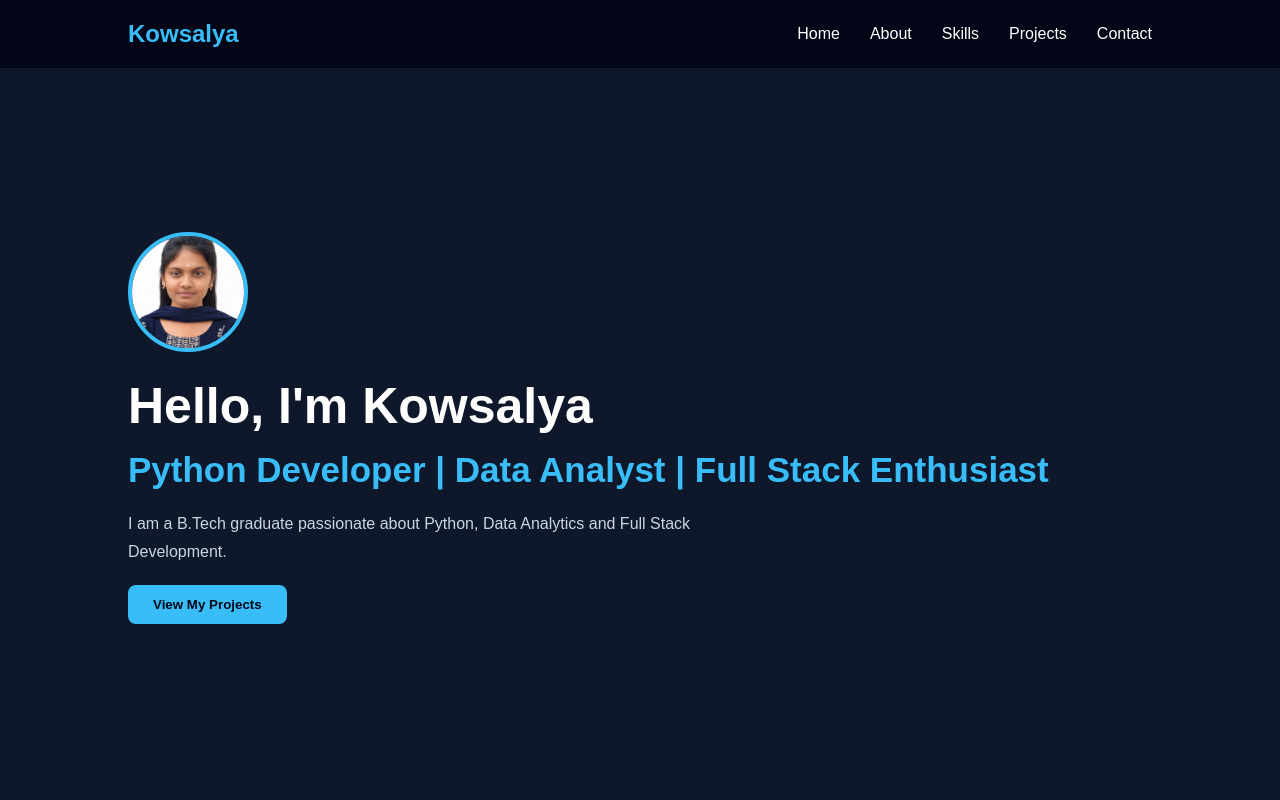
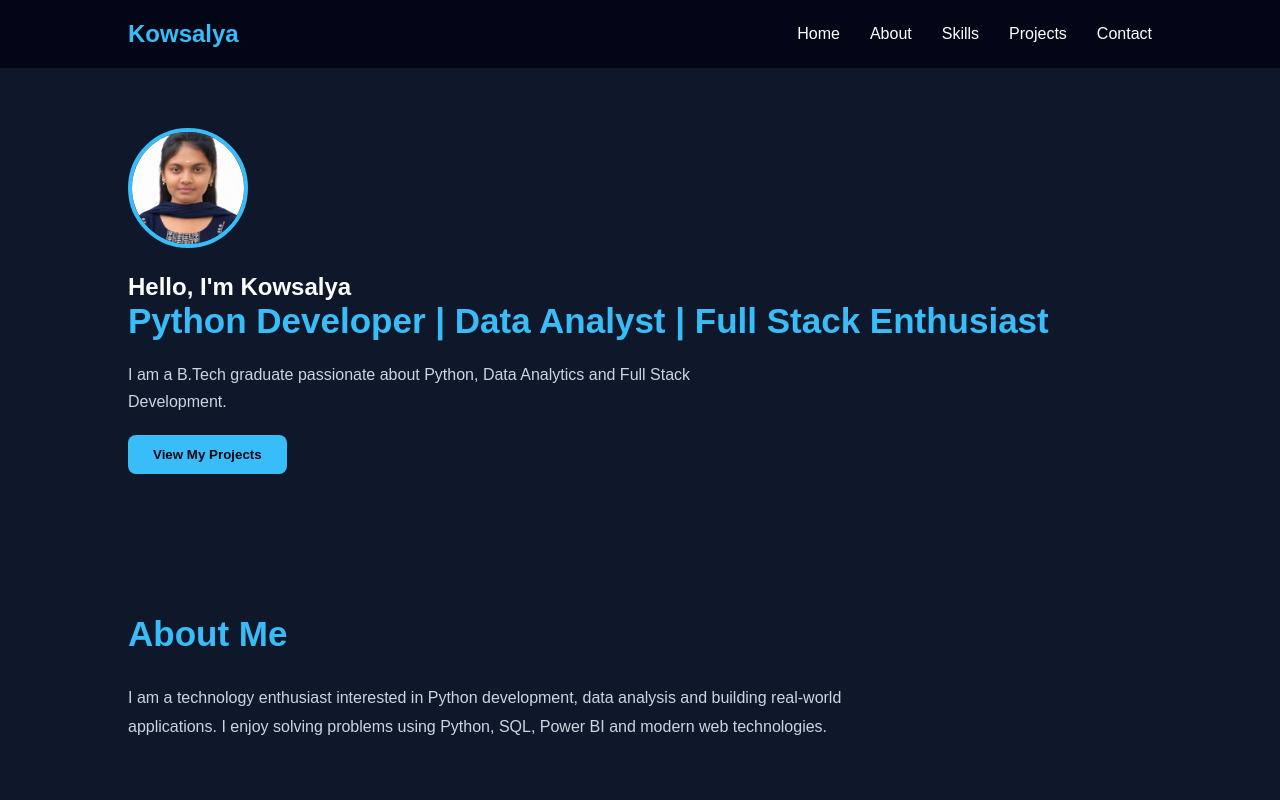
Before and after one commit to Kowsalyaramesh01/portfolio-website, a plain HTML site: page index.html in a window 1280 px wide. Shown: the top 800 px of the page. Drawn offline with Linux system fonts and the light colour scheme.

Commit message:
Update style.css

```diff
--- a/style.css
+++ b/style.css
@@ -48,10 +48,9 @@
 }
 
 #home {
-    min-height: 90vh;
-    display: flex;
-    flex-direction: column;
-    justify-content: center;
+    min-height: auto;
+    padding: 60px 10%;
+}
 }
 
 #home h1 {
```
